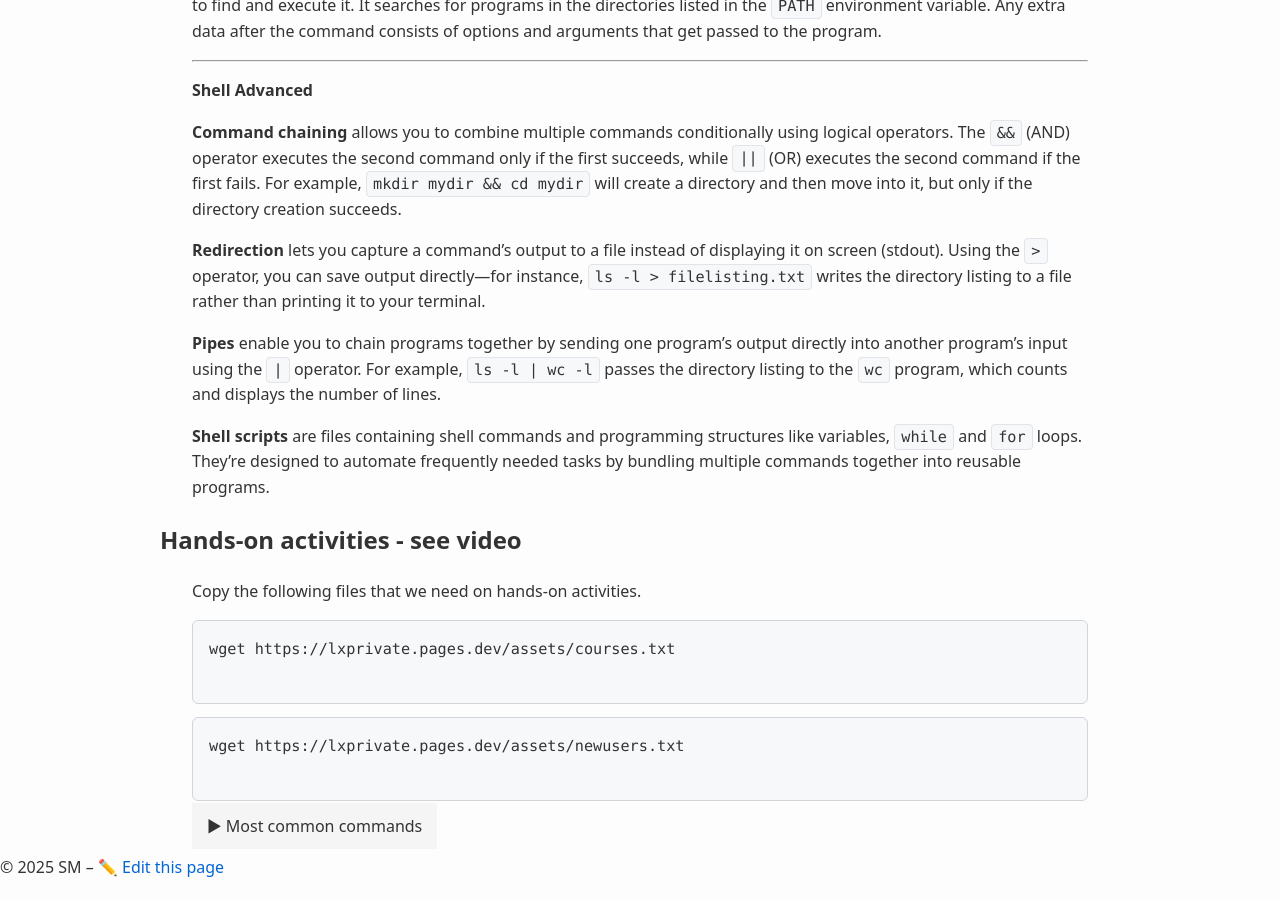
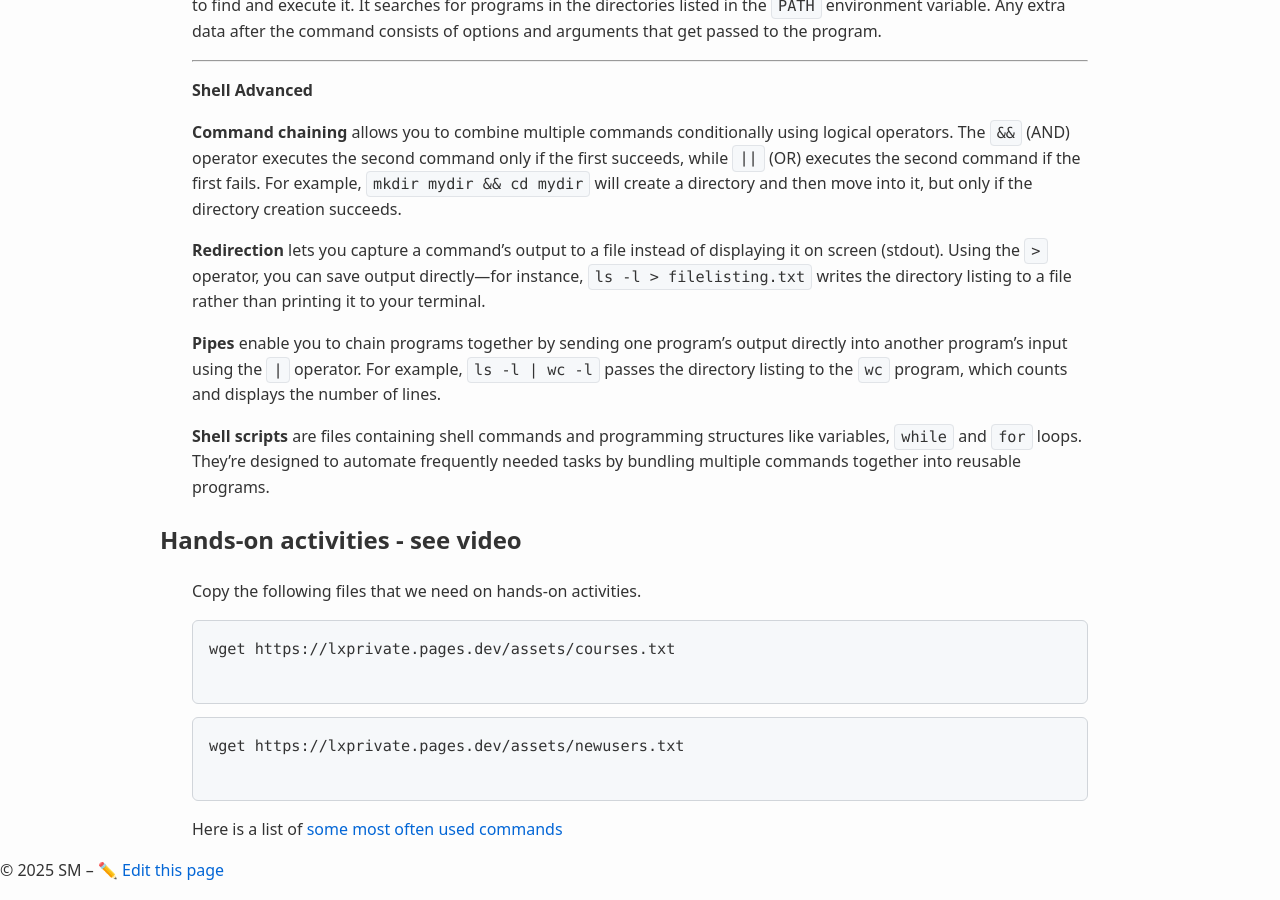
Before and after one commit to averkoc/lxprivate, a Jekyll site: the page built from docs/wrk.md, in a window 1280 px wide and 900 px high, scrolled down 571 px. Built offline with Jekyll 4.4.1, drawn with Linux system fonts in a browser that asks for light colours; our own code applies the rules of GitHub Pages for plain Markdown files.

Commit message:
Update wrk.md

`````diff
--- a/docs/wrk.md
+++ b/docs/wrk.md
@@ -43,15 +43,4 @@ Copy the following files that we need on hands-on activities.
 ````
 
 
-
-
-
-{% capture commands_content %}
-{% include_relative commands.html %}
-{% endcapture %}
-
-{% include accordion.html
-    id="commands"
-    title="Most common commands"
-    content=commands_content
-%}
+Here is a list of [some most often used commands]({{ "/commands/" | relative_url }})
`````
